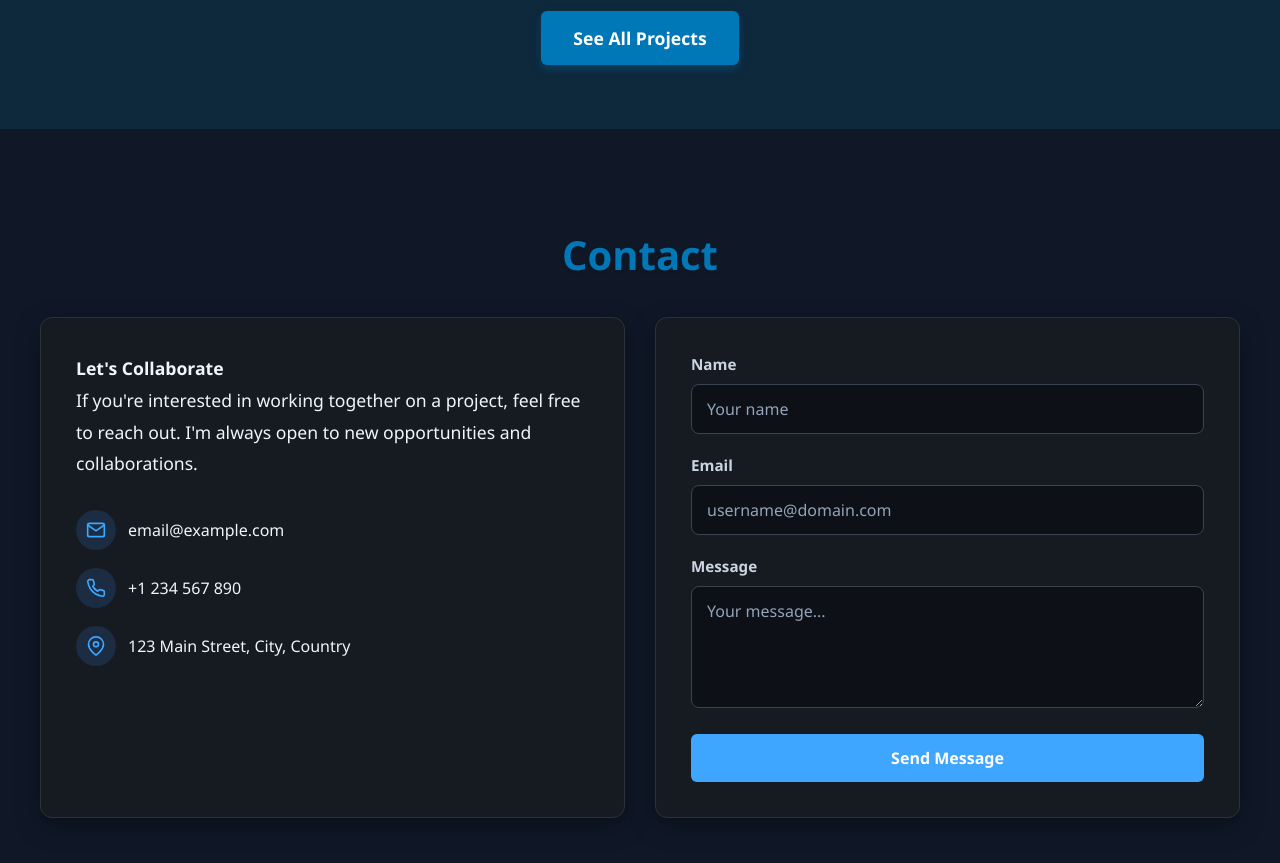
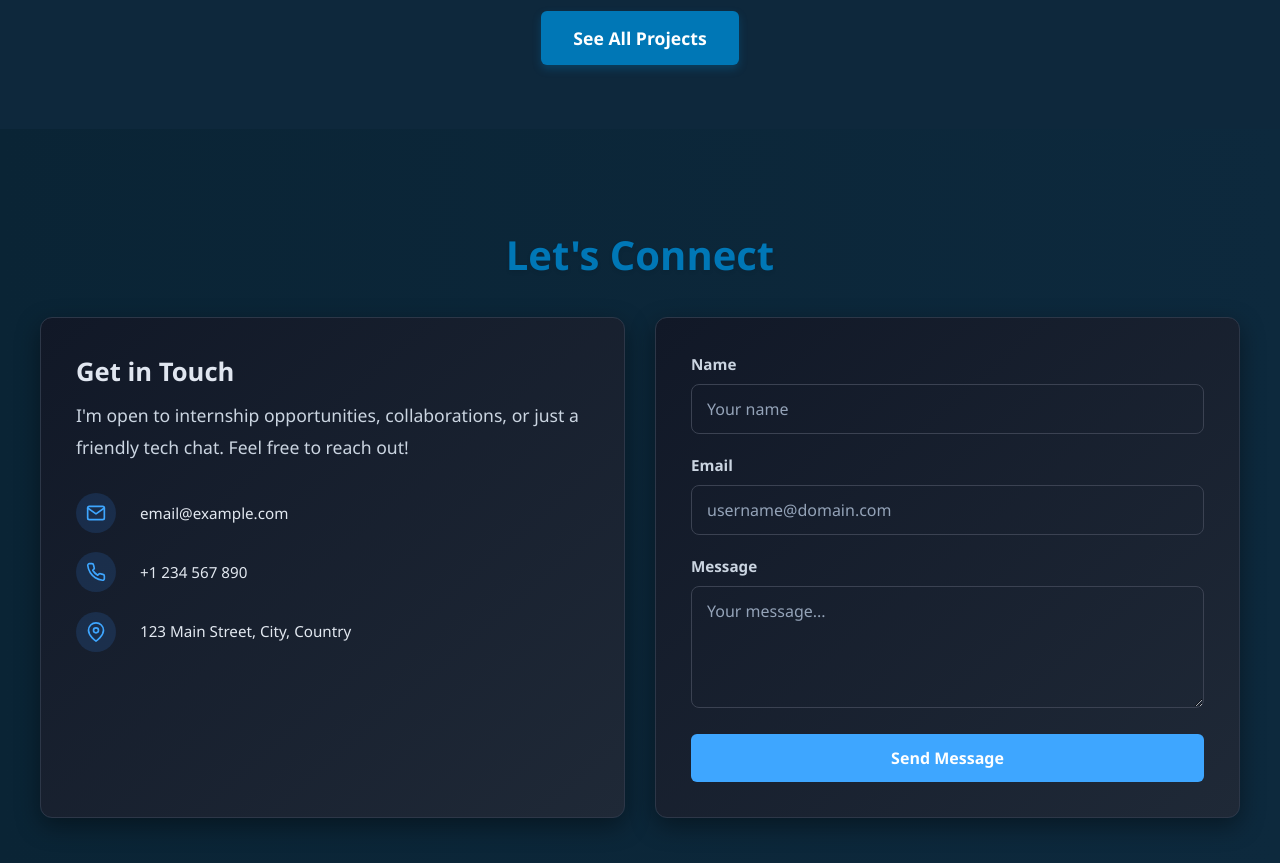
Before and after one commit to madubashinii/personal-portfolio, a React (Vite) app: page / in a window 1280 px wide. Shown: the part 3200-4063 px from the top of the page. Built offline with nearby package versions, Linux system fonts and the light colour scheme.

Commit message:
Updated contact section layout

```diff
--- a/src/pages/Contact.jsx
+++ b/src/pages/Contact.jsx
@@ -48,16 +48,18 @@ function Contact() {
 
         <div className="contact-page" id='contact'>
             <div className="header">
-                <h1>Contact</h1>
+                <h1>Let's Connect</h1>
             </div>
 
             <div className="content">
                 <div className="contact-info">
-                    <p>
-                        <b>Let's Collaborate</b> <br />
-                        If you're interested in working together on a project, feel free to reach out.
-                        I'm always open to new opportunities and collaborations.
+
+
+                    <h2>Get in Touch</h2>
+                    <p className="contact-info-description">
+                        I'm open to internship opportunities, collaborations, or just a friendly tech chat. Feel free to reach out!
                     </p>
+
                     <ul>
                         <li>
                             <span className="icon-circle">
--- a/src/styles/Contact.css
+++ b/src/styles/Contact.css
@@ -1,7 +1,8 @@
 .contact-page {
     padding: 4rem 2rem;
     min-height: 100vh;
-    color: #f1f5f9;
+    color: #e0e6f0;
+    background: linear-gradient(to right, #0a2435, #0d293d);
 }
 
 .content {
@@ -17,8 +18,8 @@
 .contact-form {
     flex: 1;
     min-width: 300px;
-    background-color: #161b22;
-    border: 1px solid #2c313a;
+    background: linear-gradient(to bottom right, #111827, #1f2937);
+    border: 1px solid #2d3748;
     box-shadow: 0 8px 24px rgba(0, 0, 0, 0.4);
     padding: 35px;
     border-radius: 12px;
@@ -30,16 +31,34 @@
     line-height: 1.8;
 }
 
+.contact-info h2 {
+    font-size: 1.6rem;
+    /* color: #127cd9; */
+    font-weight: 600;
+    margin-bottom: 0.5rem;
+}
+
+.contact-info-description {
+    font-size: 1rem;
+    line-height: 1.7;
+    color: #cbd5e1;
+    margin-bottom: 0;
+}
+
 .contact-info ul {
-    list-style: none;
+    display: flex;
+    flex-direction: column;
+    gap: 1.2rem;
     padding: 0;
+    margin: 0;
 }
 
 .contact-info ul li {
     display: flex;
     align-items: center;
-    margin-bottom: 18px;
-    font-size: 1rem;
+    gap: 12px;
+    font-size: 0.95rem;
+    color: #e2e8f0;
 }
 
 .contact-info a {
@@ -86,7 +105,6 @@ textarea {
     font-size: 1rem;
     border: 1px solid #3b4252;
     border-radius: 8px;
-    background-color: #0d1117;
     color: #f1f5f9;
     transition: border 0.3s, box-shadow 0.3s;
 }
```
